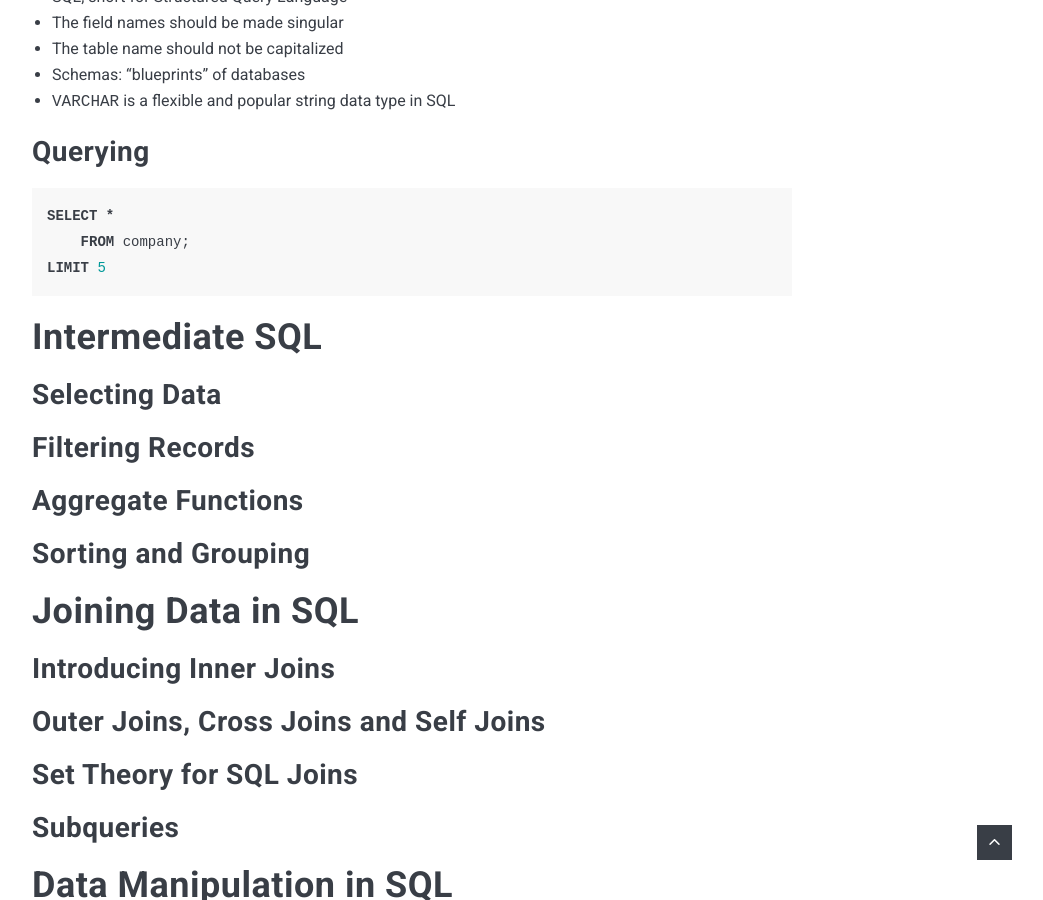
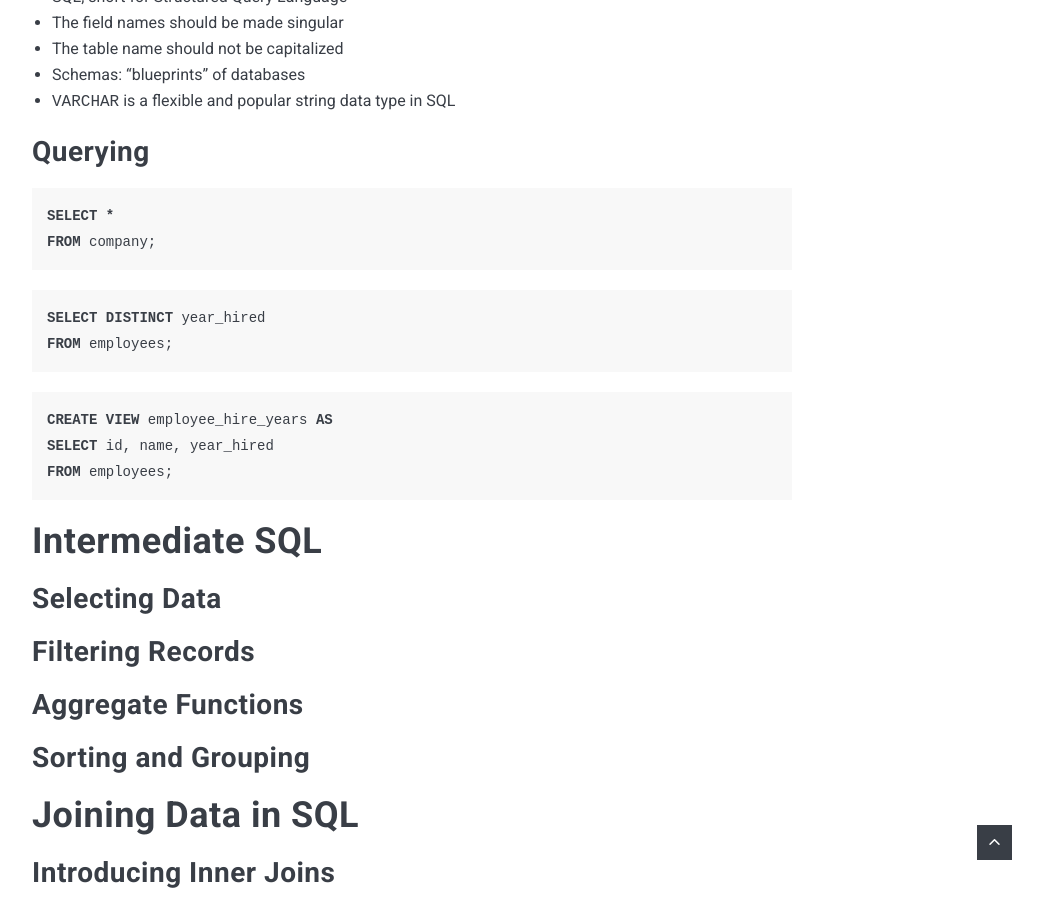
Before and after one commit to poi0905/poi0905.github.io, a Jekyll site: the page built from _posts/2022-11-01-datacamp-SQL-Fundamentals.markdown, in a window 1280 px wide and 900 px high, scrolled down 1539 px. Shown: the whole window, without its empty margins (228-1271 px from the left). Built offline with Jekyll 4.4.1, drawn with Linux system fonts in a browser that asks for light colours; nearby versions of some CDN libraries; comment, search, counter and statistics services are not loaded.

Commit message:
20221101

```diff
--- a/_posts/2022-11-01-datacamp-SQL-Fundamentals.markdown
+++ b/_posts/2022-11-01-datacamp-SQL-Fundamentals.markdown
@@ -35,8 +35,18 @@ categories: [SQL]
 
 {% highlight SQL %}
 SELECT *
-    FROM company;
-LIMIT 5
+FROM company;
+{% endhighlight %}
+
+{% highlight SQL %}
+SELECT DISTINCT year_hired
+FROM employees;
+{% endhighlight %}
+
+{% highlight SQL %}
+CREATE VIEW employee_hire_years AS
+SELECT id, name, year_hired
+FROM employees;
 {% endhighlight %}
 
 <a name="2"/>
```
